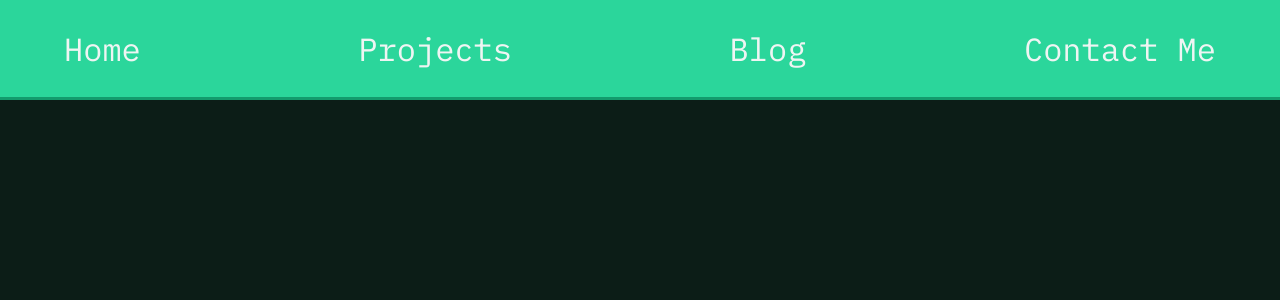
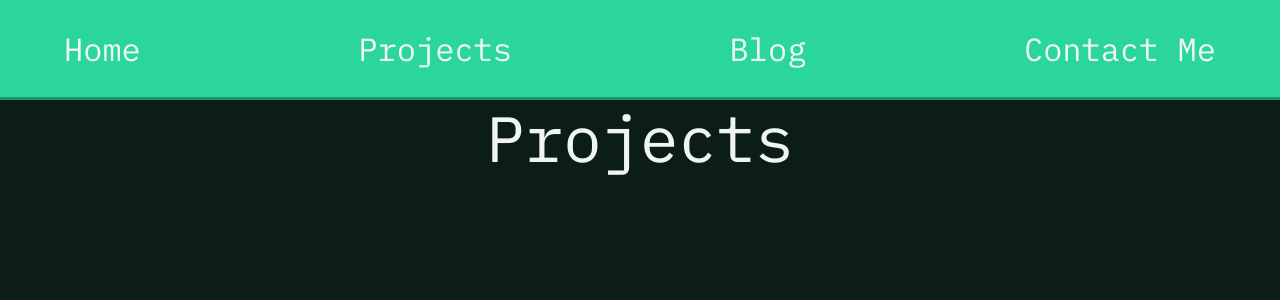
Before and after one commit to dustytheaverage/portfolio-website, a React (Vite) app: page /projects in a window 1280 px wide. Shown: the top 300 px of the page. Built offline with nearby package versions, Linux system fonts and the light colour scheme.

Commit message:
Project Item Creation

```diff
--- a/src/App.css
+++ b/src/App.css
@@ -39,6 +39,7 @@
   font-family: 'IBM Plex Mono', monospace;
   color: #EFF5F3;
   font-size: 64px;
+  text-align: center;
 }
 
 .subheader {
--- a/src/App.tsx
+++ b/src/App.tsx
@@ -1,6 +1,7 @@
 import {BrowserRouter as Router, Route, Routes} from 'react-router-dom';
 import Navbar from './components/Navbar';
 import Home from './pages/Home';
+import Projects from './pages/Projects';
 import '@fontsource/ibm-plex-mono';
 import './App.css';
 
@@ -12,6 +13,7 @@ return (
     <Navbar />
     <Routes>
       <Route path="/" element={<Home />} />
+      <Route path="/projects" element={<Projects />} />
     </Routes>
   </Router>
 </div>
--- /dev/null
+++ b/src/Pages/Projects.tsx
@@ -0,0 +1,12 @@
+import React from 'react'
+
+function Projects() {
+  return (
+    <div>
+      <h1 className='header'>Projects</h1>
+
+    </div>
+  )
+}
+
+export default Projects
```
Also changed, not shown: src/components/Project.tsx (added, +12 -0 lines).
